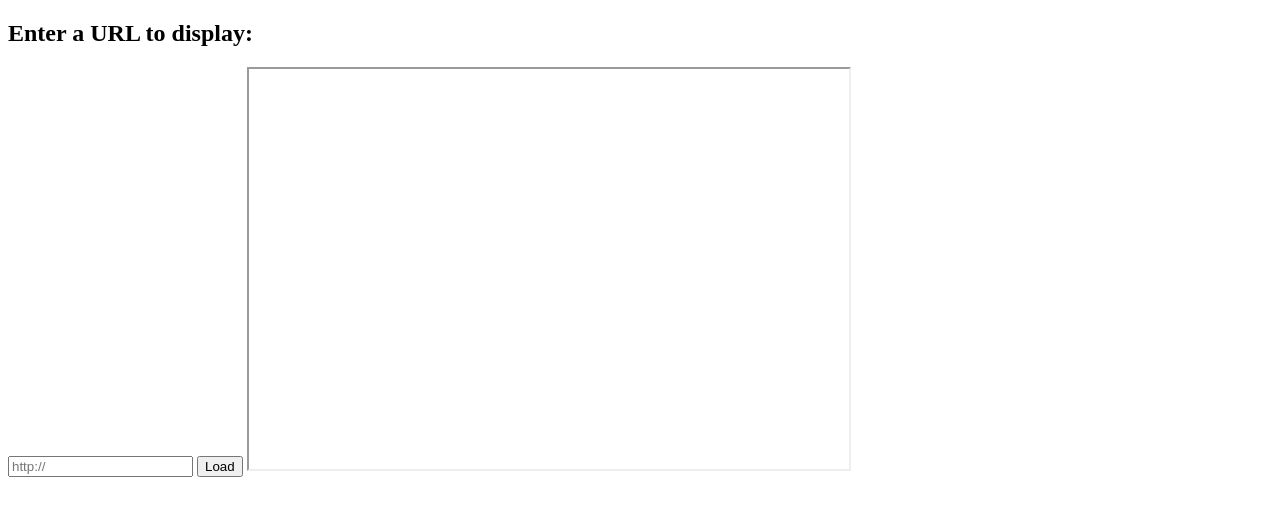
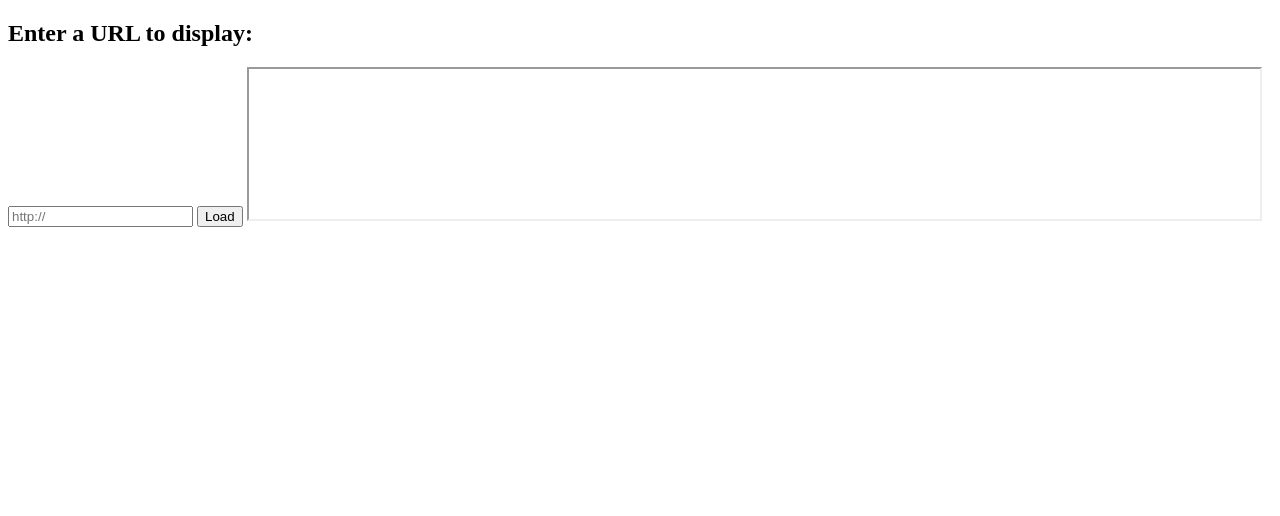
Before and after one commit to arstudios750/iframe, a plain HTML site: page index.html in a window 1280 px wide. Drawn offline with Linux system fonts and the light colour scheme.

Commit message:
Update index.html

```diff
--- a/index.html
+++ b/index.html
@@ -14,7 +14,7 @@
   <button onclick="loadIframe()">Load</button>
 
   <!-- Iframe to display the URL -->
-  <iframe id="displayFrame" width="600" height="400"></iframe>
+  <iframe id="displayFrame" width="80%" height="70%"></iframe>
 
   <script>
     function loadIframe() {
```
